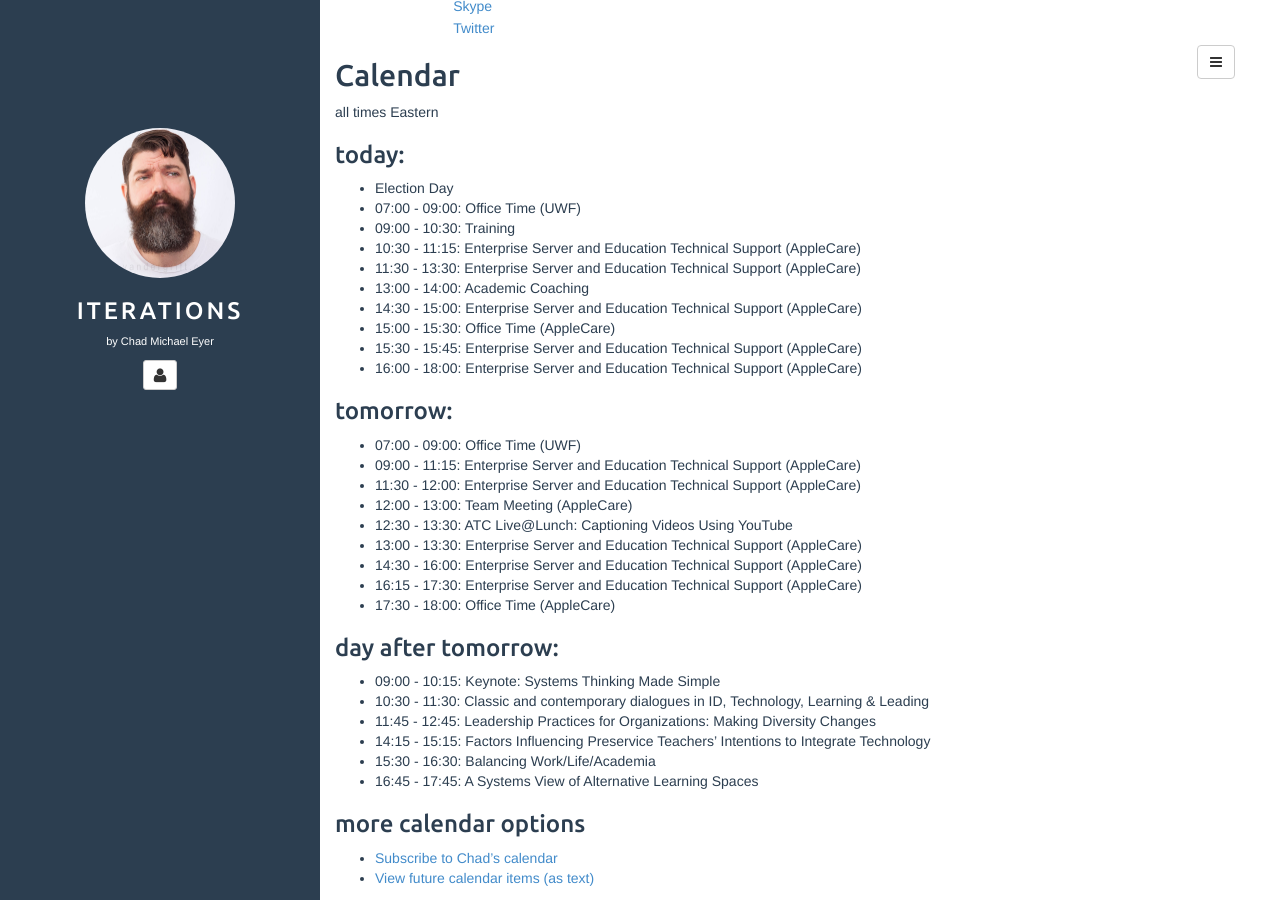
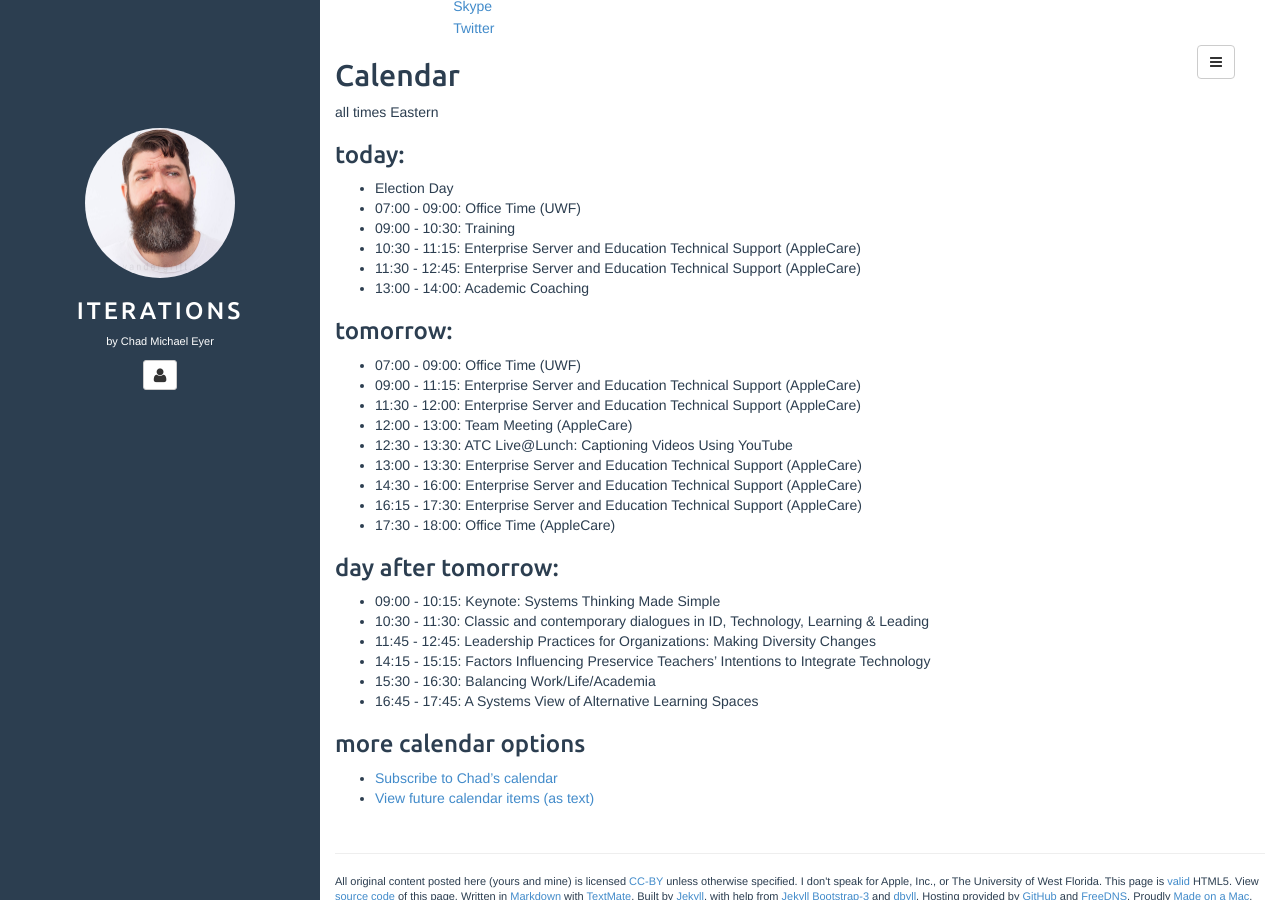
Before and after one commit to chadmichaeleyer/chadmichaeleyer.github.io, a Jekyll site: the page built from about.md, in a window 1280 px wide and 900 px high, scrolled down 1437 px. Built offline with Jekyll 4.4.1, drawn with Linux system fonts in a browser that asks for light colours.

Commit message:
calendar update

```diff
--- a/calendar-year.markdown
+++ b/calendar-year.markdown
@@ -6,12 +6,8 @@ all times Eastern
 * 07:00 - 09:00: Office Time (UWF)
 * 09:00 - 10:30: Training
 * 10:30 - 11:15: Enterprise Server and Education Technical Support (AppleCare)
-* 11:30 - 13:30: Enterprise Server and Education Technical Support (AppleCare)
+* 11:30 - 12:45: Enterprise Server and Education Technical Support (AppleCare)
 * 13:00 - 14:00: Academic Coaching
-* 14:30 - 15:00: Enterprise Server and Education Technical Support (AppleCare)
-* 15:00 - 15:30: Office Time (AppleCare)
-* 15:30 - 15:45: Enterprise Server and Education Technical Support (AppleCare)
-* 16:00 - 18:00: Enterprise Server and Education Technical Support (AppleCare)
 
 ### 2017-11-08 (Wed):
 
--- a/calendar.markdown
+++ b/calendar.markdown
@@ -6,12 +6,8 @@ all times Eastern
 * 07:00 - 09:00: Office Time (UWF)
 * 09:00 - 10:30: Training
 * 10:30 - 11:15: Enterprise Server and Education Technical Support (AppleCare)
-* 11:30 - 13:30: Enterprise Server and Education Technical Support (AppleCare)
+* 11:30 - 12:45: Enterprise Server and Education Technical Support (AppleCare)
 * 13:00 - 14:00: Academic Coaching
-* 14:30 - 15:00: Enterprise Server and Education Technical Support (AppleCare)
-* 15:00 - 15:30: Office Time (AppleCare)
-* 15:30 - 15:45: Enterprise Server and Education Technical Support (AppleCare)
-* 16:00 - 18:00: Enterprise Server and Education Technical Support (AppleCare)
 
 ### tomorrow:
 
```
Also changed, not shown: 1 other file.
